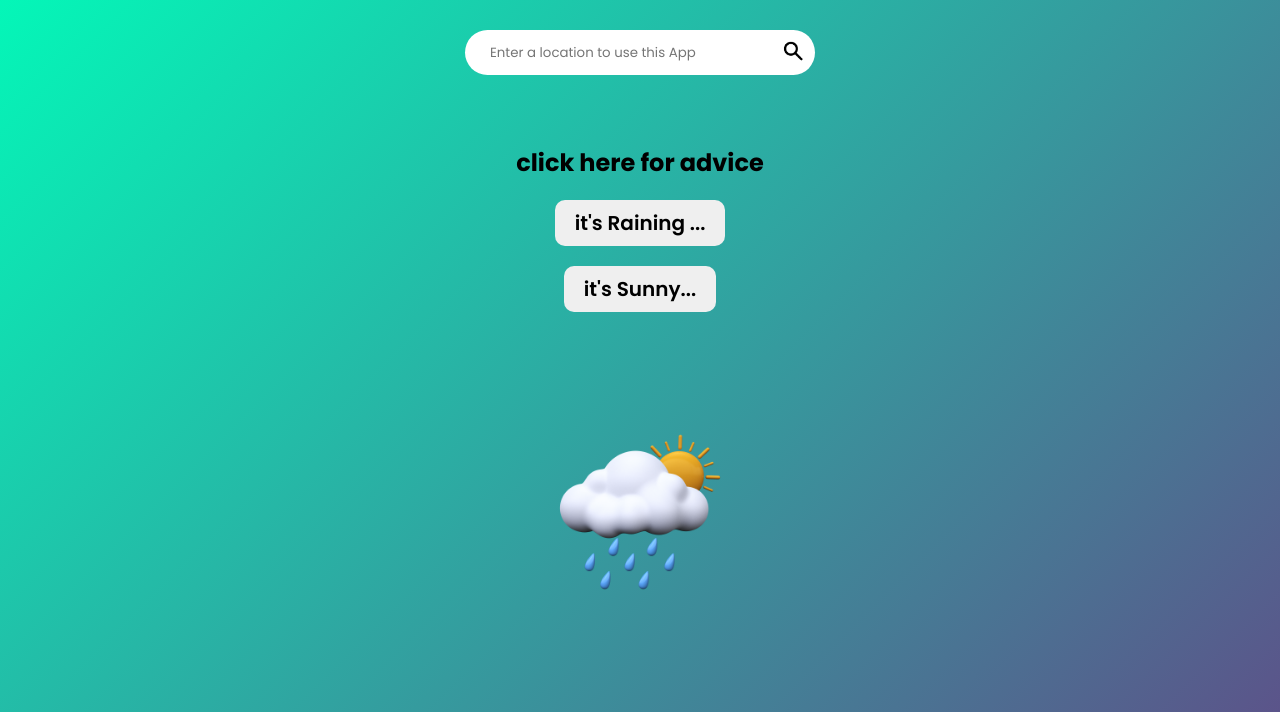
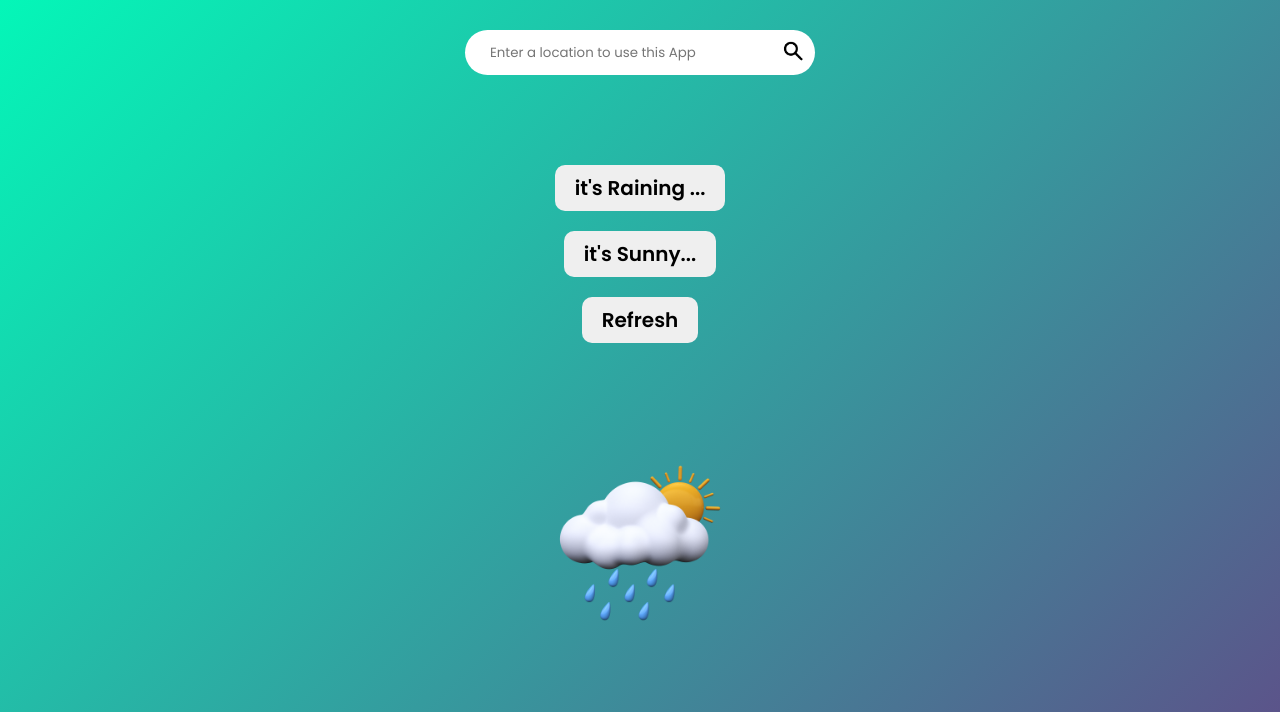
Before and after one commit to Shonex122/WeatheApp, a plain HTML site: page index.html in a window 1280 px wide. Shown: the part 88-800 px from the top of the page. Drawn offline with Linux system fonts and the light colour scheme.

Commit message:
created a button to refresh

```diff
--- a/css/style.css
+++ b/css/style.css
@@ -29,6 +29,16 @@ body {
   display: flex;
   justify-content: center;
   align-items: center;
+}
+
+#info {
+  display: flex;
+  justify-content: center;
+  align-items: center;
+}
+
+#inputEl {
+  margin-bottom: 20px;
 }
 
 .search button {
@@ -94,7 +104,8 @@ button {
 }
 
 #Sun,
-#Rain {
+#Rain,
+#Refresh {
   margin-top: 20px;
   padding: 8px 20px 8px 20px;
   border-radius: 10px;
--- a/index.html
+++ b/index.html
@@ -21,11 +21,9 @@
       <div id="weather-data"></div>
     </div>
     <div id="info">
-      <h2>click here for advice</h2>
-      <!-- <input type="text" id="searchInfoBox" /> -->
-      <!-- <button id="searchInfo"></button> -->
       <button id="Rain">Rain</button>
       <button id="Sun">Sun</button>
+      <button id="Refresh">Refresh</button>
     </div>
     <div class="weather-type">
       <img src="Images/rain.webp" class="weather-icon" />
--- a/js/script.js
+++ b/js/script.js
@@ -1,11 +1,8 @@
 const searchBox = document.querySelector(".search input");
 const searchBtn = document.querySelector(".search button");
-let searchInfo = document.getElementById("searchInfo");
+const searchInfo = document.getElementById("Refresh");
 let Rain = document.getElementById("Rain");
 let Sun = document.getElementById("Sun");
-
-// searchInfo.innerHTML =
-//   "<button onclick='upDate()'> Click here for Info </button>";
 
 Rain.innerHTML = "<button onclick='onRain()'> it's Raining ...</button>";
 function onRain() {
@@ -28,7 +25,7 @@ function onTime() {
   if (!Sun.disabled) {
     Sun.disabled = true;
     Sun.innerHTML = "Processing....";
-    Sun.remove += "";
+    Sun.remove += "refresh";
     setTimeout(function () {
       Sun.disabled = false;
       Sun.innerHTML = "";
@@ -37,16 +34,9 @@ function onTime() {
   }
 }
 
-// function upDate() {
-//   let weather = prompt("how is the weather?");
-//   if (weather == "Raining") {
-//     searchInfo.innerHTML += "<h1> Grab your umbrella </h1>";
-//   } else if (weather == "Sunny") {
-//     searchInfo.innerHTML += "<h1> wear your sunglasses </h1>";
-//   } else {
-//     searchInfo.innerHTML += "<h1> Stay Home!</h1>";
-//   }
-// }
+searchInfo.addEventListener("click", function () {
+  window.location.reload();
+});
 
 searchBtn.addEventListener("click", () => {
   getWeatherData(searchBox.value);
```
